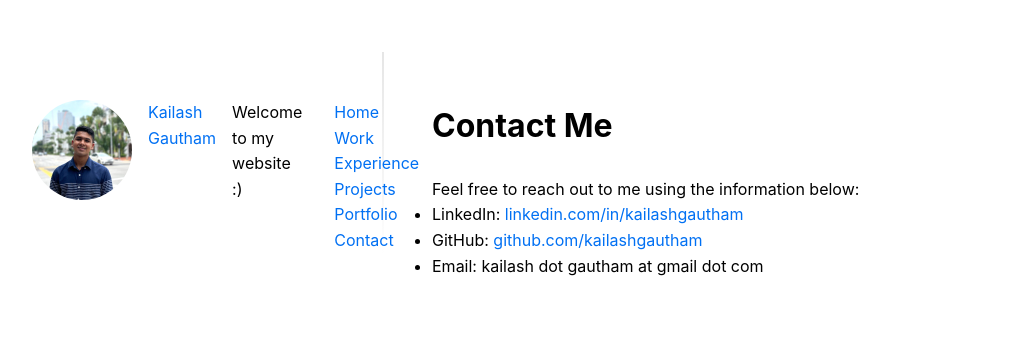
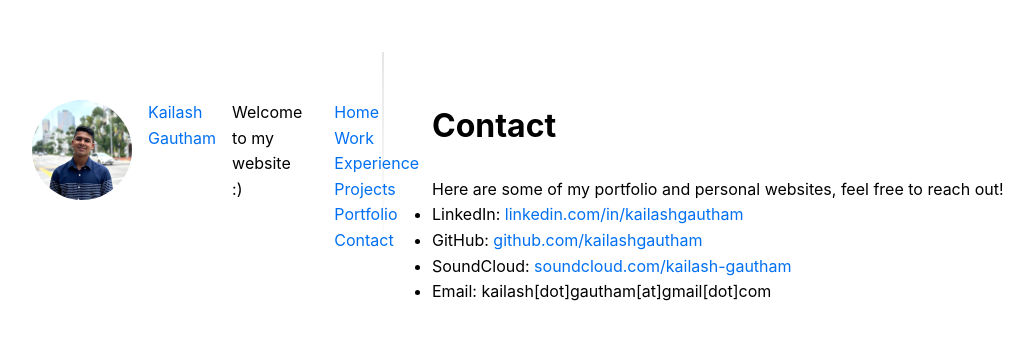
Before and after one commit to kailashgautham/kailashgautham.com, a Next.js app: page / in a window 1280 px wide. Both pictures are taken after a click on the link "Contact". Shown: the top 340 px of the page, without its empty margins (32-1066 px from the left). Built offline with nearby package versions, Linux system fonts and the light colour scheme.

Commit message:
made changes

```diff
--- a/components/contact.js
+++ b/components/contact.js
@@ -3,12 +3,13 @@ import React from 'react';
 function Contact() {
     return (
         <div>
-            <h1>Contact Me</h1><br></br>
-            <p>Feel free to reach out to me using the information below:</p>
+            <h1>Contact</h1><br></br>
+            <p>Here are some of my portfolio and personal websites, feel free to reach out!</p>
             <ul>
                 <li>LinkedIn: <a target="_blank" href="https://linkedin.com/in/kailashgautham">linkedin.com/in/kailashgautham</a></li>
                 <li>GitHub: <a target="_blank" href="https://github.com/kailashgautham">github.com/kailashgautham</a></li>
-                <li>Email: kailash dot gautham at gmail dot com</li>
+                <li>SoundCloud: <a target="_blank" href="https://soundcloud.com/kailash-gautham">soundcloud.com/kailash-gautham</a></li>
+                <li>Email: kailash[dot]gautham[at]gmail[dot]com</li>
             </ul>
         </div>
     );
```
